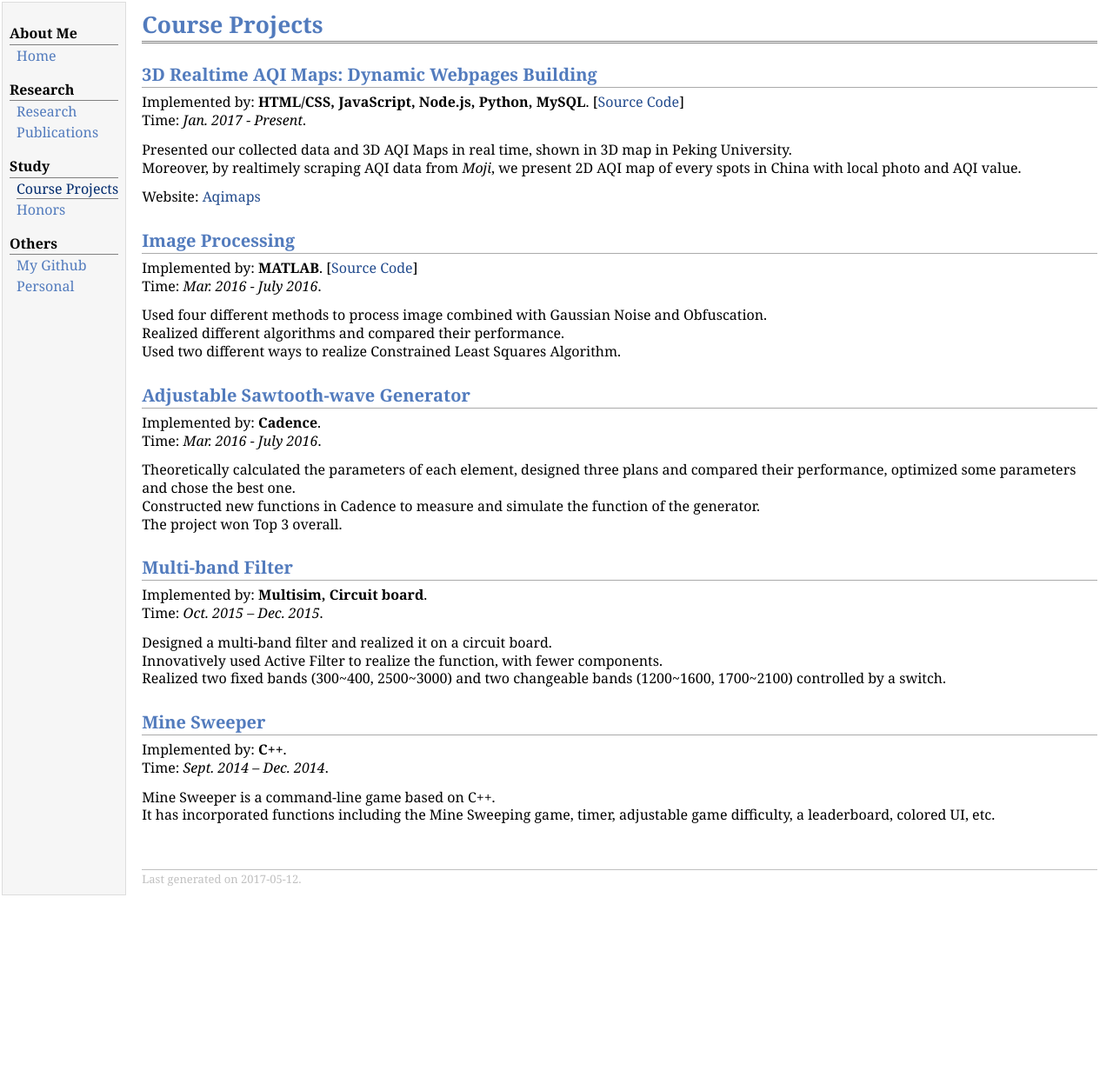
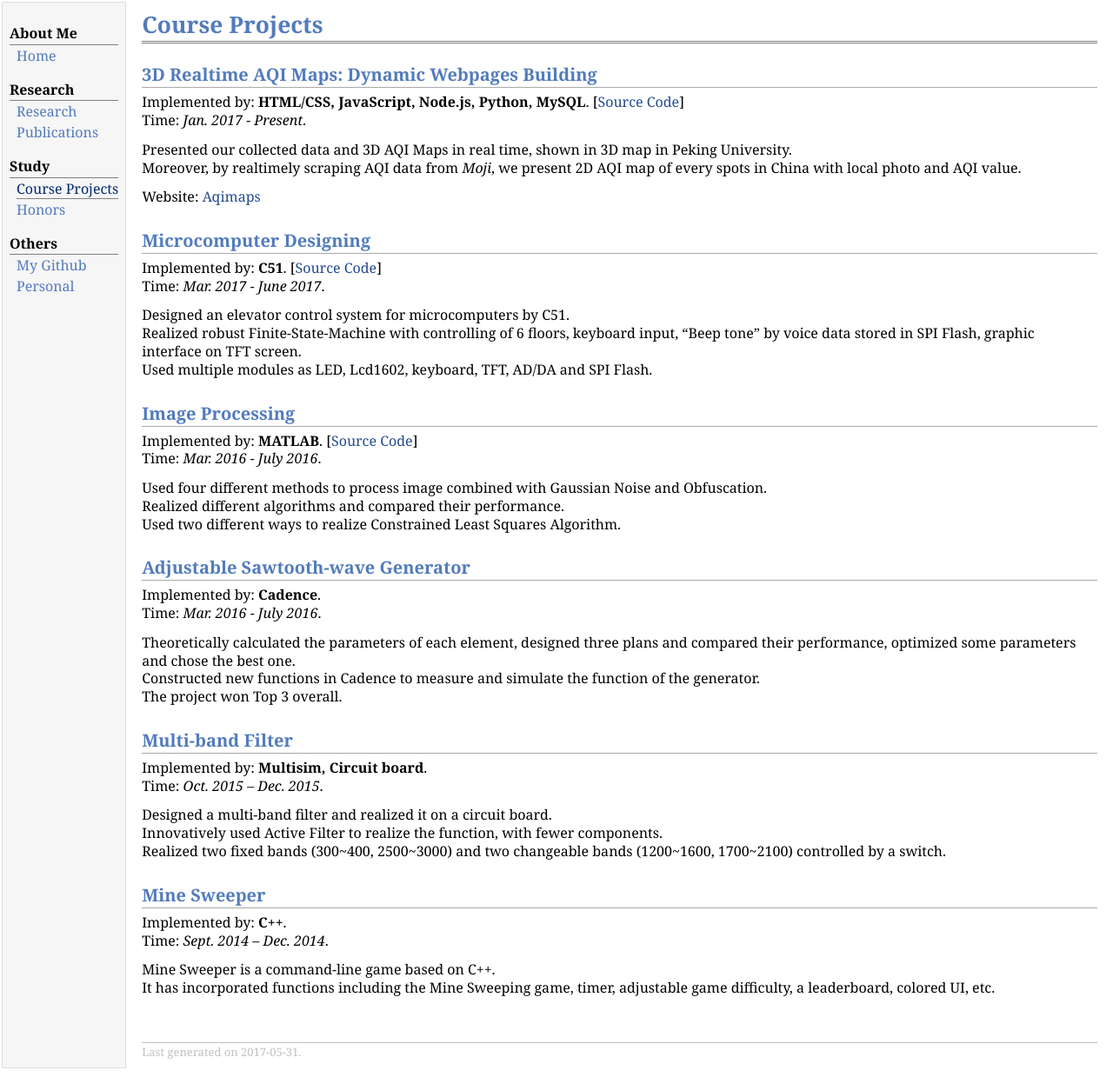
Before and after one commit to YyzHarry/Personal-Website, a Jekyll site: the page project.html, which Jekyll copies as it is, in a window 1280 px wide. Shown: the whole page at 87% size. Built offline with Jekyll 4.4.1, drawn with Linux system fonts in a browser that asks for light colours; before the commit the page ends 1040 px from its top, so only the background shows below that.

Commit message:
Update project.html

```diff
--- a/project.html
+++ b/project.html
@@ -33,6 +33,12 @@ Time: <i>Jan. 2017 - Present</i>.</p>
 <p>Presented our collected data and 3D AQI Maps in real time, shown in 3D map in Peking University. <br />
 Moreover, by realtimely scraping AQI data from <i>Moji</i>, we present 2D AQI map of every spots in China with local photo and AQI value.</p>
 <p>Website: <a href="http://aqimaps.com/">Aqimaps</a></p>
+<h2>Microcomputer Designing</h2>
+<p>Implemented by: <b>C51</b>.   [<a href="https://github.com/YyzHarry/Microcomputer_Lab">Source Code</a>] <br />
+Time: <i>Mar. 2017 - June 2017</i>.</p>
+<p>Designed an elevator control system for microcomputers by C51. <br />
+Realized robust Finite-State-Machine with controlling of 6 floors, keyboard input, &ldquo;Beep tone&rdquo; by voice data stored in SPI Flash, graphic interface on TFT screen. <br />
+Used multiple modules as LED, Lcd1602, keyboard, TFT, AD/DA and SPI Flash.</p>
 <h2>Image Processing</h2>
 <p>Implemented by: <b>MATLAB</b>.   [<a href="https://github.com/YyzHarry/Image_Processing">Source Code</a>] <br />
 Time: <i>Mar. 2016 - July 2016</i>.</p>
@@ -58,7 +64,7 @@ Time: <i>Sept. 2014 – Dec. 2014</i>.</p>
 It has incorporated functions including the Mine Sweeping game, timer, adjustable game difficulty, a leaderboard, colored UI, etc.</p>
 <div id="footer">
 <div id="footer-text">
-Last generated on 2017-05-12.
+Last generated on 2017-05-31.
 </div>
 </div>
 </td>
```
